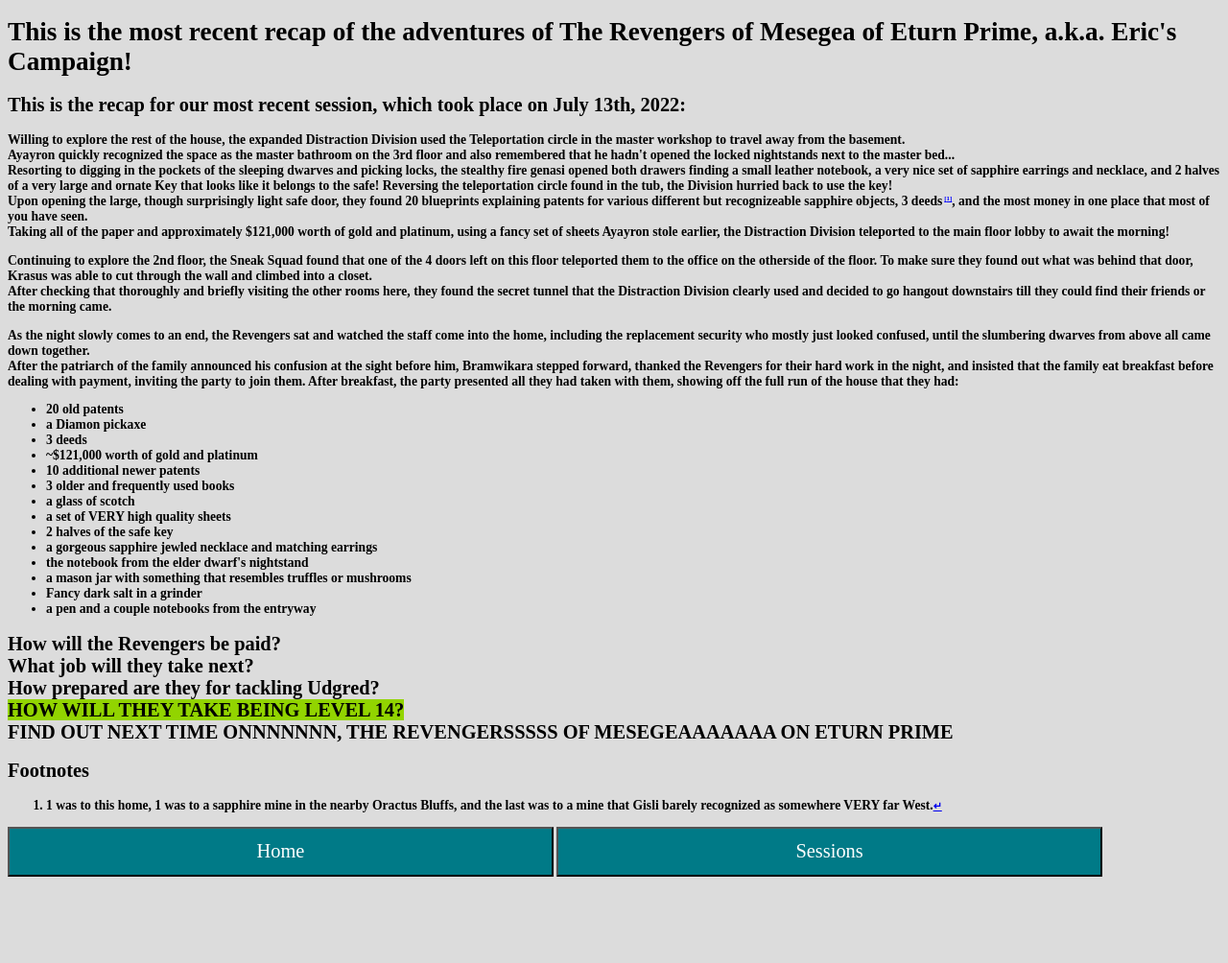
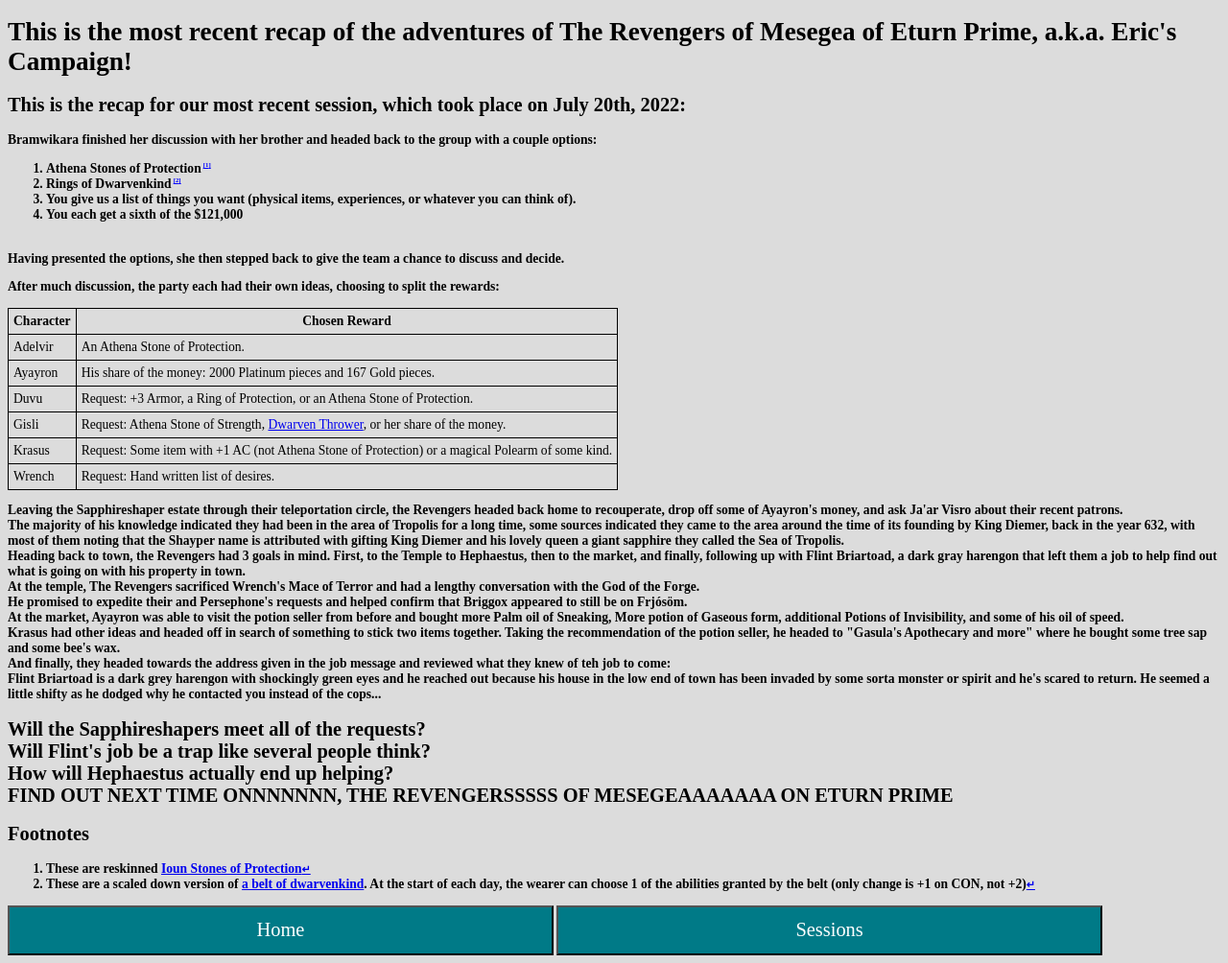
Before and after one commit to TheDiemer/resumeSite, a Flask app: page /last in a window 1280 px wide. Shown: the whole page at 96% size. Before the commit the page ends 914 px from the top, so only its background shows below. Run offline with Flask 2, Linux system fonts and the light colour scheme.

Commit message:
fix(recap): july 20

```diff
--- a/dnd/templates/recap.html
+++ b/dnd/templates/recap.html
@@ -7,60 +7,87 @@
     </head>
     <body style="font-size:0.85em;">
         <h1>This is the most recent recap of the adventures of The Revengers of Mesegea of Eturn Prime, a.k.a. Eric's Campaign!</h1>
-        <h2>This is the recap for our most recent session, which took place on July 13th, 2022:</h2>
+        <h2>This is the recap for our most recent session, which took place on July 20th, 2022:</h2>
         <p>
 		<a>
-			Willing to explore the rest of the house, the expanded Distraction Division used the Teleportation circle in the master workshop to travel away from the basement.<br>
-			Ayayron quickly recognized the space as the master bathroom on the 3rd floor and also remembered that he hadn't opened the locked nightstands next to the master bed...<br>
-			Resorting to digging in the pockets of the sleeping dwarves and picking locks, the stealthy fire genasi opened both drawers finding a small leather notebook, a very nice set of sapphire earrings and necklace, and 2 halves of a very large and ornate Key that looks like it belongs to the safe!
-		</a>
+			Bramwikara finished her discussion with her brother and headed back to the group with a couple options:<br>
+			<ol>
+				<li><a aria-describedby="footnote-label" href="#asp" id="asp-ref">Athena Stones of Protection</a></li>
+				<li><a aria-describedby="footnote-label" href="#dwarfRing" id="dwarfRing-ref">Rings of Dwarvenkind</a></li>
+				<li>You give us a list of things you want (physical items, experiences, or whatever you can think of).</li>
+				<li>You each get a sixth of the $121,000</li>
+			</ol><br>
+			Having presented the options, she then stepped back to give the team a chance to discuss and decide.
+	</p>
+	<p>
 		<a>
-			Reversing the teleportation circle found in the tub, the Division hurried back to use the key!<br>
-			Upon opening the large, though surprisingly light safe door, they found 20 blueprints explaining patents for various different but recognizeable sapphire objects, 3 <a aria-describedby="footnote-label" href="#deeds" id="deeds-ref">deeds</a>, and the most money in one place that most of you have seen.<br>
-			Taking all of the paper and approximately $121,000 worth of gold and platinum, using a fancy set of sheets Ayayron stole earlier, the Distraction Division teleported to the main floor lobby to await the morning!
+			After much discussion, the party each had their own ideas, choosing to split the rewards:<br>
+			<table class="tg">
+				<thead>
+				  <tr>
+					<th class="tg-0lax">Character</th>
+					<th class="tg-0lax">Chosen Reward</th>
+				  </tr>
+				</thead>
+				<tbody>
+				  <tr>
+					<td class="tg-0lax">Adelvir</td>
+					<td class="tg-0lax">An Athena Stone of Protection.</td>
+				  </tr>
+				  <tr>
+					<td class="tg-0lax">Ayayron</td>
+					<td class="tg-0lax">His share of the money: 2000 Platinum pieces and 167 Gold pieces.</td>
+				  </tr>
+				  <tr>
+					<td class="tg-0lax">Duvu</td>
+					<td class="tg-0lax">Request: +3 Armor, a Ring of Protection, or an Athena Stone of Protection.</td>
+				  </tr>
+				  <tr>
+					<td class="tg-0lax">Gisli</td>
+					<td class="tg-0lax">Request: Athena Stone of Strength, <a href="https://www.dndbeyond.com/magic-items/4627-dwarven-thrower">Dwarven Thrower</a>, or her share of the money.</td>
+				  </tr>
+				  <tr>
+					<td class="tg-0lax">Krasus</td>
+					<td class="tg-0lax">Request: Some item with +1 AC (not Athena Stone of Protection) or a magical Polearm of some kind.</td>
+				  </tr>
+				  <tr>
+					<td class="tg-0lax">Wrench</td>
+					<td class="tg-0lax">Request: Hand written list of desires.</td>
+				  </tr>
+				</tbody>
+				</table>
 		</a>
 	</p>
 	<p>
 		<a>
-			Continuing to explore the 2nd floor, the Sneak Squad found that one of the 4 doors left on this floor teleported them to the office on the otherside of the floor. To make sure they found out what was behind that door, Krasus was able to cut through the wall and climbed into a closet.<br>
-			After checking that thoroughly and briefly visiting the other rooms here, they found the secret tunnel that the Distraction Division clearly used and decided to go hangout downstairs till they could find their friends or the morning came.
+			Leaving the Sapphireshaper estate through their teleportation circle, the Revengers headed back home to recouperate, drop off some of Ayayron's money, and ask Ja'ar Visro about their recent patrons.<br>
+			The majority of his knowledge indicated they had been in the area of Tropolis for a long time, some sources indicated they came to the area around the time of its founding by King Diemer, back in the year 632, with most of them noting that the Shayper name is attributed with gifting King Diemer and his lovely queen a giant sapphire they called the Sea of Tropolis.<br>
+		</a>
+		<a>
+			Heading back to town, the Revengers had 3 goals in mind. First, to the Temple to Hephaestus, then to the market, and finally, following up with Flint Briartoad, a dark gray harengon that left them a job to help find out what is going on with his property in town.<br>
+			At the temple, The Revengers sacrificed Wrench's Mace of Terror and had a lengthy conversation with the God of the Forge.<br>
+			He promised to expedite their and Persephone's requests and helped confirm that Briggox appeared to still be on Frjósöm.<br>
+		</a>
+		<a>
+			At the market, Ayayron was able to visit the potion seller from before and bought more Palm oil of Sneaking, More potion of Gaseous form, additional Potions of Invisibility, and some of his oil of speed.<br>
+			Krasus had other ideas and headed off in search of something to stick two items together. Taking the recommendation of the potion seller, he headed to "Gasula's Apothecary and more" where he bought some tree sap and some bee's wax.<br>
+		</a>
+		<a>
+			And finally, they headed towards the address given in the job message and reviewed what they knew of teh job to come:<br>
+			Flint Briartoad is a dark grey harengon with shockingly green eyes and he reached out because his house in the low end of town has been invaded by some sorta monster or spirit and he's scared to return. He seemed a little shifty as he dodged why he contacted you instead of the cops...<br>
 		</a>
 	</p>
 	<p>
-		<a>
-			As the night slowly comes to an end, the Revengers sat and watched the staff come into the home, including the replacement security who mostly just looked confused, until the slumbering dwarves from above all came down together.<br>
-			After the patriarch of the family announced his confusion at the sight before him, Bramwikara stepped forward, thanked the Revengers for their hard work in the night, and insisted that the family eat breakfast before dealing with payment, inviting the party to join them.
-		</a>
-		<a>
-			After breakfast, the party presented all they had taken with them, showing off the full run of the house that they had:<br>
-			<ul>
-				<li>20 old patents</li>
-				<li>a Diamon pickaxe</li>
-				<li>3 deeds</li>
-				<li>~$121,000 worth of gold and platinum</li>
-				<li>10 additional newer patents</li>
-				<li>3 older and frequently used books</li>
-				<li>a glass of scotch</li>
-				<li>a set of VERY high quality sheets</li>
-				<li>2 halves of the safe key</li>
-				<li>a gorgeous sapphire jewled necklace and matching earrings</li>
-				<li>the notebook from the elder dwarf's nightstand</li>
-				<li>a mason jar with something that resembles truffles or mushrooms</li>
-				<li>Fancy dark salt in a grinder</li>
-				<li>a pen and a couple notebooks from the entryway</li>
-			</ul>
-	</p>
-	<p>
-		<h2>How will the Revengers be paid?<br>
-			What job will they take next?<br>
-			How prepared are they for tackling Udgred?<br>
-			<a id="important">HOW WILL THEY TAKE BEING LEVEL 14?</a><br>
+		<h2>Will the Sapphireshapers meet all of the requests?<br>
+			Will Flint's job be a trap like several people think?<br>
+			How will Hephaestus actually end up helping?<br>
 			FIND OUT NEXT TIME ONNNNNNN, THE REVENGERSSSSS OF MESEGEAAAAAAA ON ETURN PRIME</h2>
 	</p>
 	<footer>
-                <h2 id="footnote-label">Footnotes</h2>
-                <ol>
-                        <li id="deeds">1 was to this home, 1 was to a sapphire mine in the nearby Oractus Bluffs, and the last was to a mine that Gisli barely recognized as somewhere VERY far West.<a href="#deeds-ref" aria-label="Back to content">↵</a></li>
+        <h2 id="footnote-label">Footnotes</h2>
+        <ol>
+            <li id="asp">These are reskinned <a href="https://www.dndbeyond.com/magic-items/4939-ioun-stone-of-protection">Ioun Stones of Protection</a><a href="#asp-ref" aria-label="Back to content">↵</a></li>
+			<li id="dwarfRing">These are a scaled down version of <a href="https://www.dndbeyond.com/magic-items/4939-ioun-stone-of-protection">a belt of dwarvenkind</a>. At the start of each day, the wearer can choose 1 of the abilities granted by the belt (only change is +1 on CON, not +2)<a href="#dwarfRing-ref" aria-label="Back to content">↵</a></li>
 		</ol>
 	</footer>
 	<button class="button" id="home" onclick="window.location.href = '/dnd/'" onmouseover="" style="cursor: pointer;">Home</button>
```
Also changed, not shown: dnd/templates/sessions.html (+35 -1 lines).
